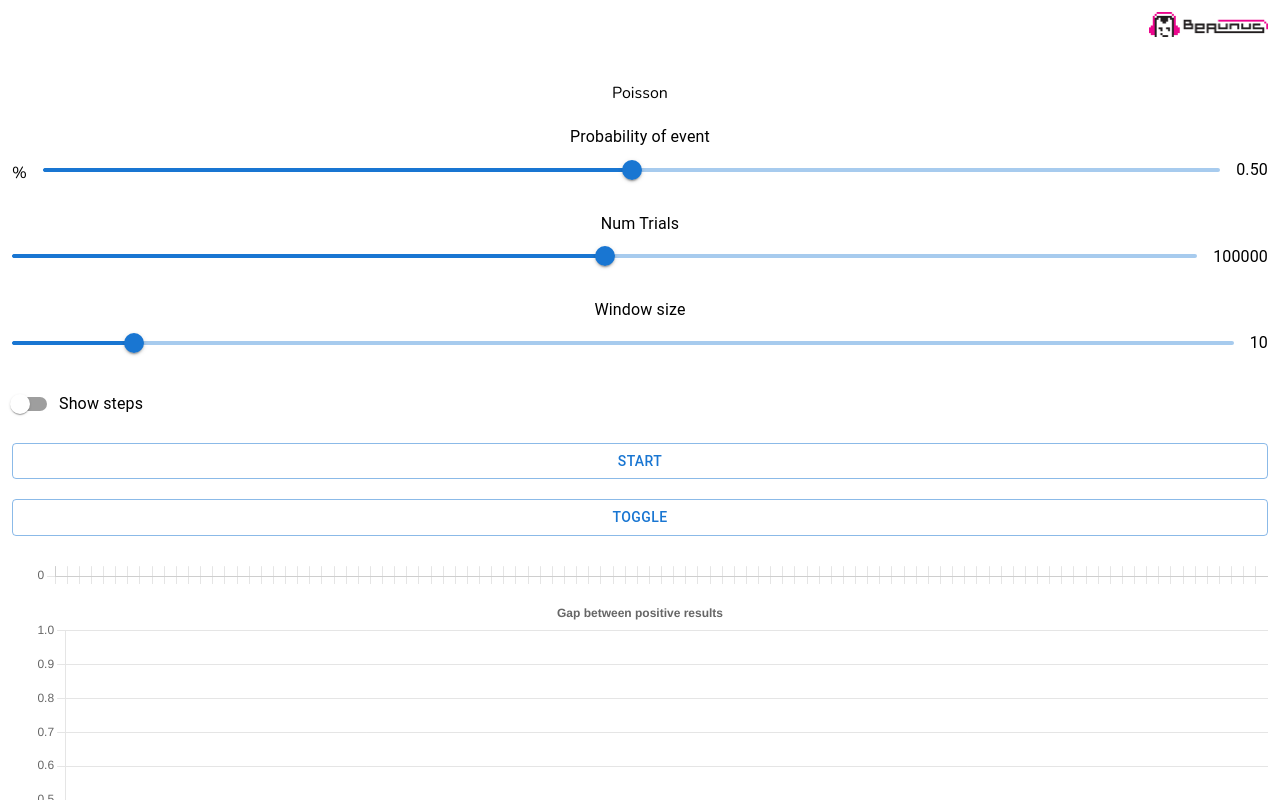
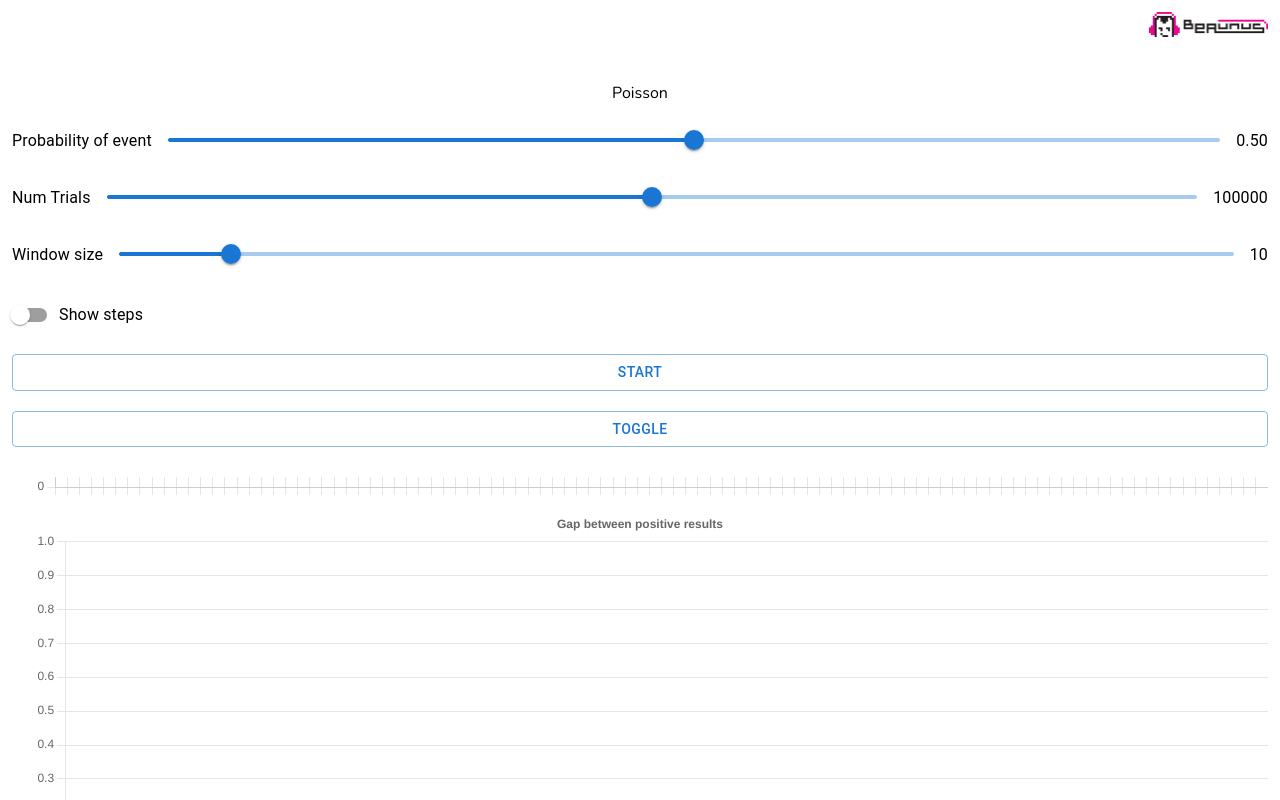
Before and after one commit to beaunus/beaunus.com, a Next.js app: page /experiments/poisson in a window 1280 px wide. Shown: the top 800 px of the page. Built offline with nearby package versions, Linux system fonts and the light colour scheme.

Commit message:
feature: labels on left

```diff
--- a/pages/experiments/poisson.tsx
+++ b/pages/experiments/poisson.tsx
@@ -118,11 +118,10 @@ const Poisson: NextPage = () => {
           <p>Poisson</p>
 
           <Box>
-            <Typography gutterBottom id="input-slider">
-              Probability of event
-            </Typography>
             <Grid alignItems="center" container spacing={2}>
-              <Grid item>%</Grid>
+              <Grid item>
+                <Typography gutterBottom>Probability of event</Typography>
+              </Grid>
               <Grid item xs>
                 <Slider
                   max={100}
@@ -134,17 +133,17 @@ const Poisson: NextPage = () => {
                 />
               </Grid>
               <Grid item>
-                <Typography gutterBottom id="input-slider">
+                <Typography gutterBottom>
                   {probabilityOfEvent.toFixed(2)}
                 </Typography>
               </Grid>
             </Grid>
           </Box>
           <Box>
-            <Typography gutterBottom id="input-slider">
-              Num Trials
-            </Typography>
             <Grid alignItems="center" container spacing={2}>
+              <Grid item>
+                <Typography gutterBottom>Num Trials</Typography>
+              </Grid>
               <Grid item xs>
                 <Slider
                   max={10}
@@ -156,17 +155,15 @@ const Poisson: NextPage = () => {
                 />
               </Grid>
               <Grid item>
-                <Typography gutterBottom id="input-slider">
-                  {10 ** numTrialsExponent}
-                </Typography>
+                <Typography gutterBottom>{10 ** numTrialsExponent}</Typography>
               </Grid>
             </Grid>
           </Box>
           <Box>
-            <Typography gutterBottom id="input-slider">
-              Window size
-            </Typography>
             <Grid alignItems="center" container spacing={2}>
+              <Grid item>
+                <Typography gutterBottom>Window size</Typography>
+              </Grid>
               <Grid item xs>
                 <Slider
                   max={10}
@@ -178,9 +175,7 @@ const Poisson: NextPage = () => {
                 />
               </Grid>
               <Grid item>
-                <Typography gutterBottom id="input-slider">
-                  {10 ** windowSizeExponent}
-                </Typography>
+                <Typography gutterBottom>{10 ** windowSizeExponent}</Typography>
               </Grid>
             </Grid>
           </Box>
```
